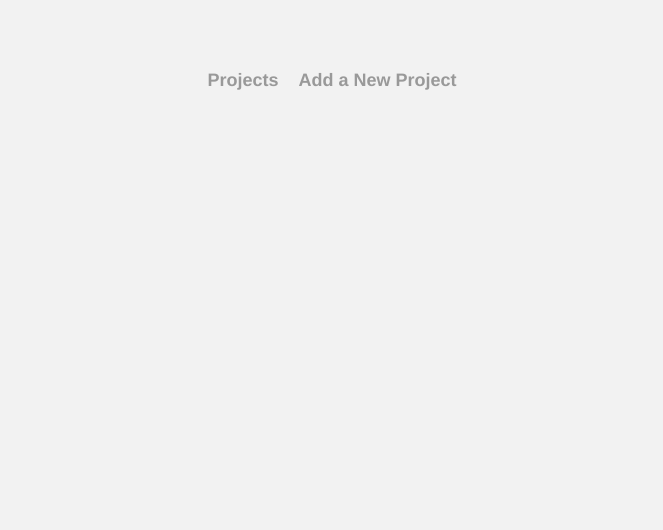
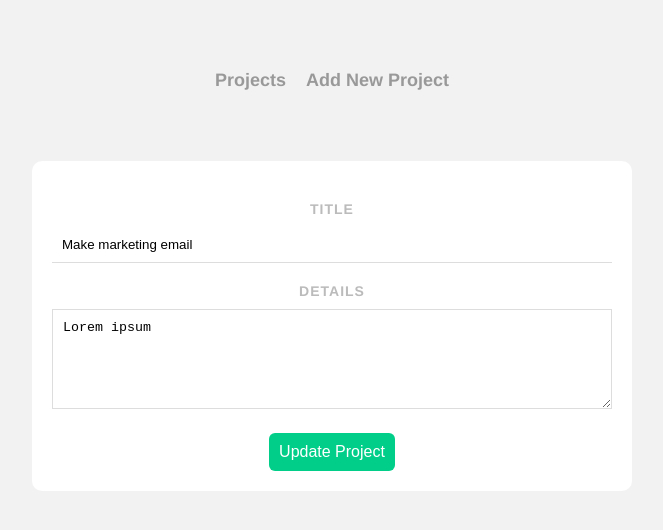
Before and after one commit to EELLOOII/Project-Planner, a Vue app: page /projects/2 in a window 1280 px wide. Shown: the top 530 px of the page, without its empty margins (308-971 px from the left). Built offline with nearby package versions, Linux system fonts and the light colour scheme; data requests are answered from the project's data file.

Commit message:
FEAT : Make the edit icon a router link for a new view EditProject

```diff
--- a/src/components/Navbar.vue
+++ b/src/components/Navbar.vue
@@ -1,7 +1,7 @@
 <template>
   <nav class="main-nav">
     <router-link :to="{ name: 'HomeView' }">Projects</router-link>
-    <router-link :to="{ name: 'AddProject' }">Add a New Project</router-link>
+    <router-link :to="{ name: 'AddProject' }">Add New Project</router-link>
   </nav>
 </template>
 
--- a/src/components/SingleProject.vue
+++ b/src/components/SingleProject.vue
@@ -4,7 +4,9 @@
     <div class="actions">
         <h3  @click="showDetails = !showDetails">{{ project.title }}</h3>
         <div class="icons">
-            <span class="material-icons">edit</span>
+            <router-link :to="{ name: 'EditProject', params: { id: project.id } }">
+                <span class="material-icons" >edit</span>
+            </router-link>
             <span class="material-icons" @click="deleteProject">delete</span>
             <span class="material-icons tick" @click="toggleComplete">done</span>
         </div>
--- a/src/router/index.js
+++ b/src/router/index.js
@@ -1,6 +1,7 @@
 import { createRouter, createWebHistory } from 'vue-router'
 import HomeView from '../views/HomeView.vue'
 import AddProject from '../views/AddProject.vue'
+import EditProject from '../views/EditProject.vue'
 
 const routes = [
   {
@@ -12,6 +13,12 @@
     path: '/add',
     name: 'AddProject',
     component: AddProject
+  },
+  {
+    path: '/projects/:id',
+    name: 'EditProject',
+    component: EditProject,
+    props: true
   }
 ]
 
--- /dev/null
+++ b/src/views/EditProject.vue
@@ -0,0 +1,34 @@
+<template>
+  <form @submit.prevent="handleSubmit">
+    <label>Title</label>
+    <input type="text"  v-model="title" required>
+    <label>Details</label>
+    <textarea v-model="details" required></textarea>
+    <button>Update Project</button>
+  </form>
+</template>
+
+<script>
+export default {
+    props: ['id'],
+    data() {
+        return {
+            title: '',
+            details: '',
+            uri: 'http://localhost:3000/projects/' + this.id
+        }
+    },
+    mounted() {
+        fetch(this.uri)
+         .then(res => res.json())
+         .then(data => {
+            this.title = data.title
+            this.details = data.details
+         })
+    }
+}
+</script>
+
+<style>
+
+</style>
```
